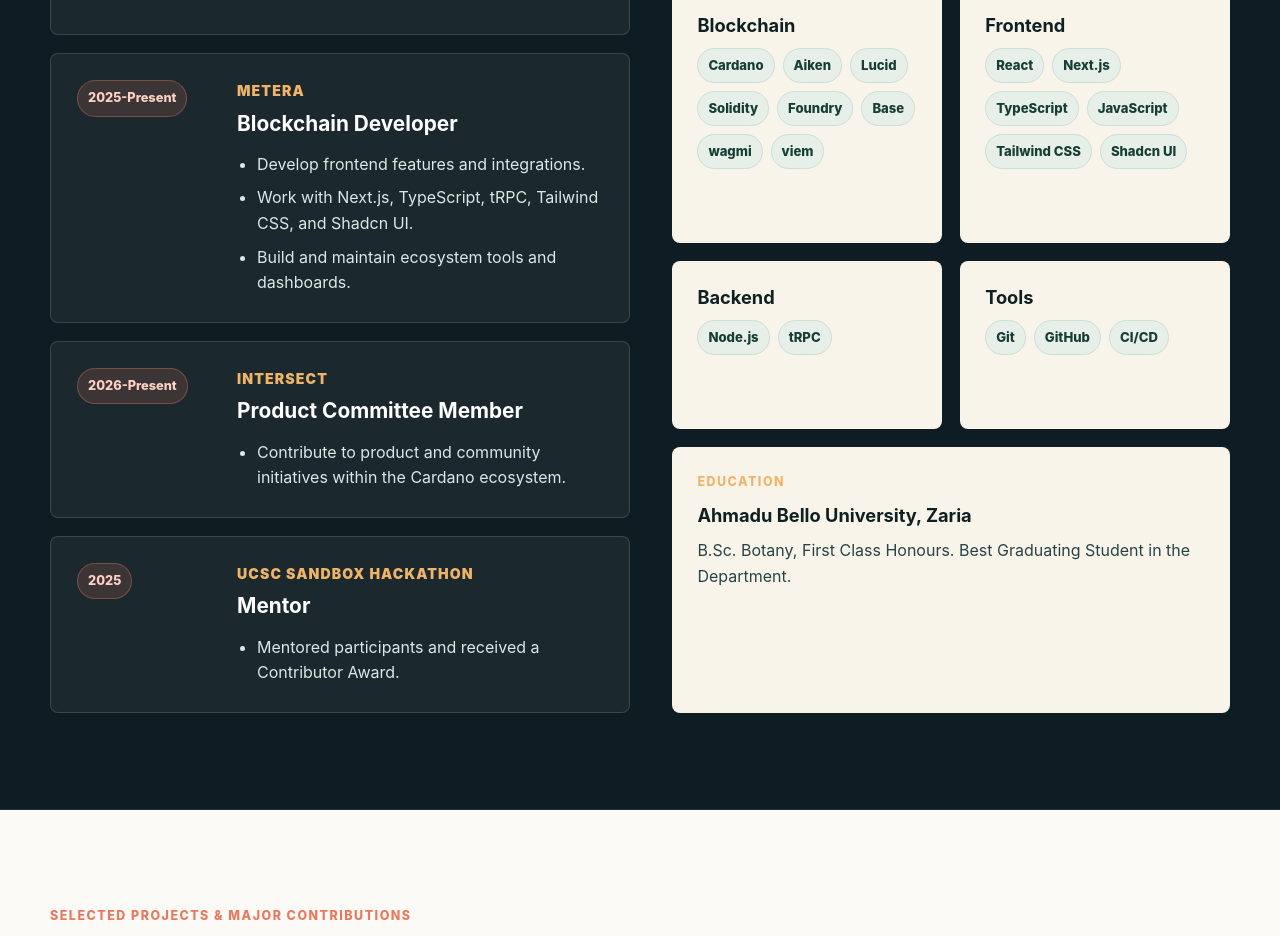
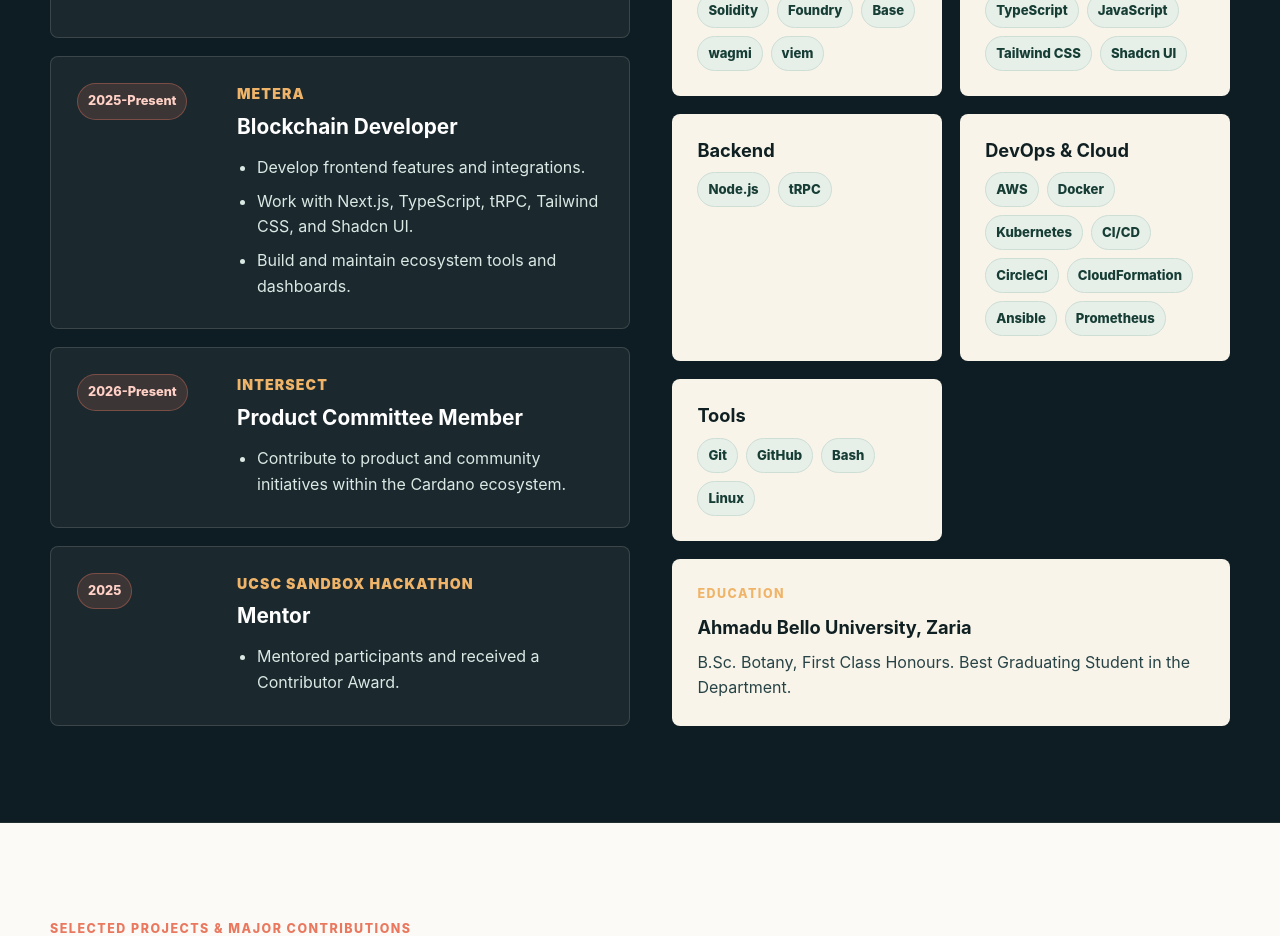
Before and after one commit to scisamir/samiridris, a React (Vite) app: page / in a window 1280 px wide. Shown: the part 2200-3136 px from the top of the page. Built offline with nearby package versions, Linux system fonts and the light colour scheme.

Commit message:
update experience section

```diff
--- a/src/pages/Experience/Experience.tsx
+++ b/src/pages/Experience/Experience.tsx
@@ -54,8 +54,12 @@ const skillGroups = [
         skills: ['Node.js', 'tRPC']
     },
     {
+        title: 'DevOps & Cloud',
+        skills: ['AWS', 'Docker', 'Kubernetes', 'CI/CD', 'CircleCI', 'CloudFormation', 'Ansible', 'Prometheus']
+    },
+    {
         title: 'Tools',
-        skills: ['Git', 'GitHub', 'CI/CD']
+        skills: ['Git', 'GitHub', 'Bash', 'Linux']
     }
 ];
 
```
